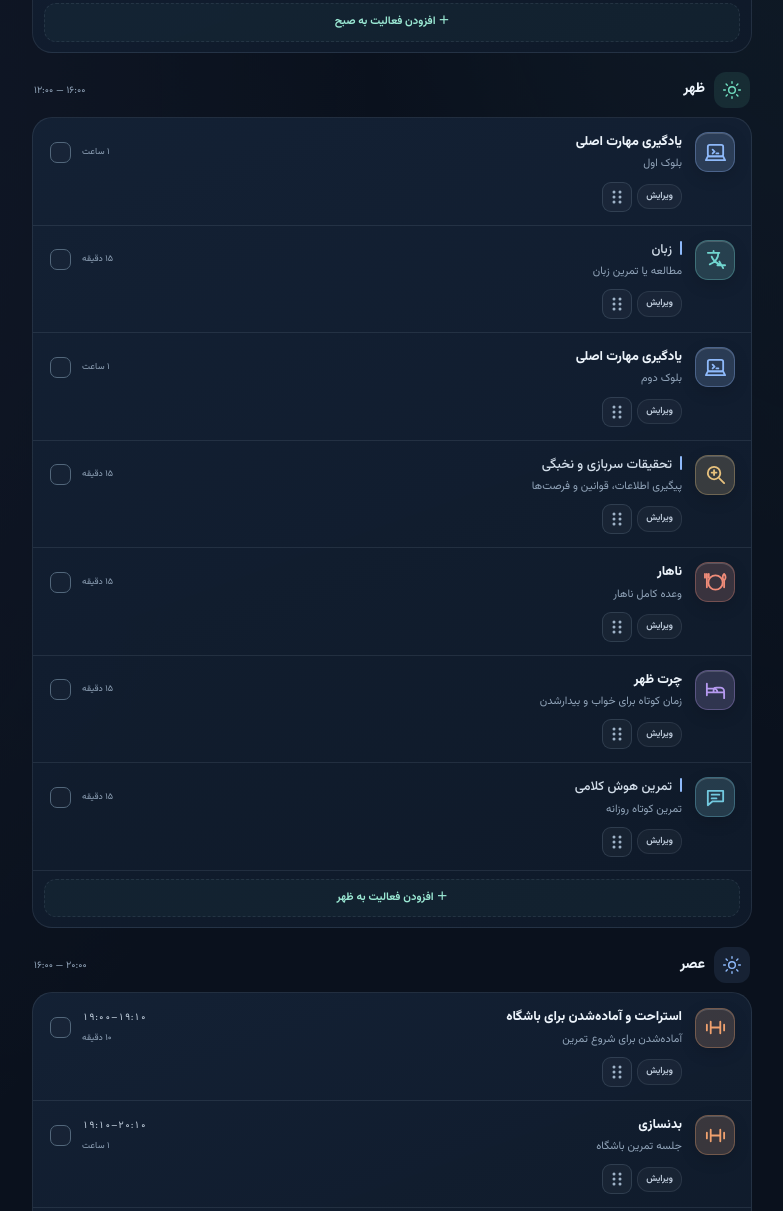
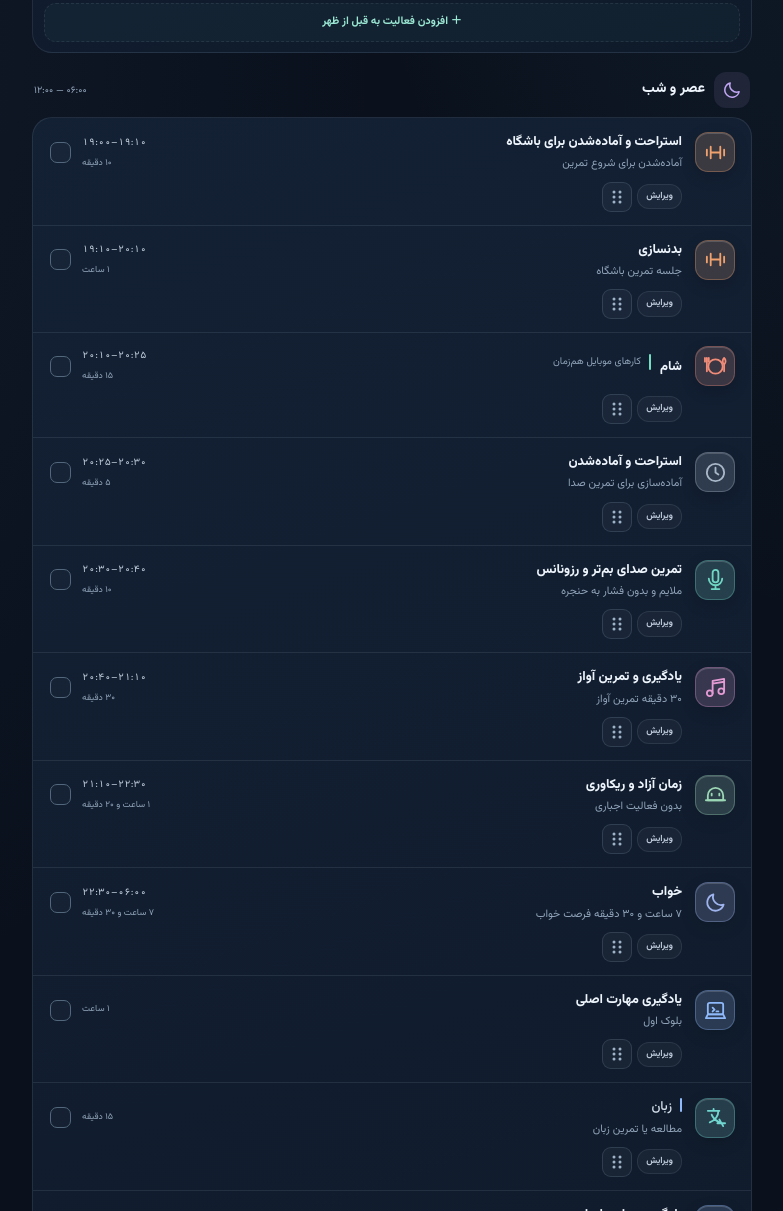
Before and after one commit to amirhonghi-byte/My_routine, a plain HTML site: page index.html in a window 1280 px wide. Shown: the part 1050-2261 px from the top of the page, without its empty margins (248-1031 px from the left). Drawn offline with Linux system fonts and the light colour scheme.

Commit message:
Update index.html

```diff
--- a/index.html
+++ b/index.html
@@ -83,6 +83,8 @@
     .section:nth-of-type(2) .section-icon { background:rgba(232,197,138,.10);color:var(--gold); }
     .section:nth-of-type(3) .section-icon { background:rgba(192,166,242,.10);color:var(--purple); }
     .section:nth-of-type(4) .section-icon { background:rgba(113,223,193,.10);color:var(--accent); }
+    .section.time-section[data-section="morning"] .section-icon { background:rgba(142,185,250,.10);color:var(--blue); }
+    .section.time-section[data-section="afternoon"] .section-icon { background:rgba(192,166,242,.10);color:var(--purple); }
     .section-title { font-size:14px;font-weight:800; }
     .section-range { font-size:10px;color:var(--muted);direction:ltr; }
     .section-card { background:linear-gradient(160deg,rgba(20,34,53,.96),rgba(15,26,42,.98)); border:1px solid var(--line); border-radius:var(--radius); overflow:hidden; }
@@ -286,7 +288,7 @@
     <div class="profile-switch" id="daySelector" aria-label="انتخاب روز هفته"></div>
     <div class="manage-row"><small id="profileHint">برنامه مستقل این روز</small><button class="manage-btn" id="addFirstTask" type="button">＋ افزودن فعالیت</button></div>
     <div class="manage-row" style="margin-top:8px"><button class="manage-btn" id="copyPlanBtn" type="button">⧉ کپی برنامه این روز به روزهای دیگر</button><button class="manage-btn" id="busyViewBtn" type="button">فهرست روز شلوغ</button><button class="manage-btn danger" id="clearDayBtn" type="button">حذف همه کارهای این روز</button></div>
-    <nav class="filters" aria-label="رفتن به بخش‌های برنامه"><a class="filter active" href="#morning">صبح</a><a class="filter" href="#noon">ظهر</a><a class="filter" href="#evening">عصر</a><a class="filter" href="#night">شب</a></nav>
+    <nav class="filters" aria-label="رفتن به بخش‌های برنامه"><a class="filter active" href="#morning">قبل از ظهر</a><a class="filter" href="#afternoon">عصر و شب</a></nav>
 
     <section id="busyPanel" class="section" hidden>
       <div class="section-head"><div class="section-title-wrap"><div class="section-title">فهرست منعطف روز شلوغ</div></div><div class="section-range">بدون ساعت‌بندی</div></div>
@@ -296,23 +298,13 @@
       <button class="manage-btn" id="leaveBusyBtn" type="button">بازگشت به برنامه زمان‌بندی‌شده</button>
     </section>
     <section class="section time-section" id="morning" data-section="morning">
-      <div class="section-head"><div class="section-title-wrap"><div class="section-icon"><svg><use href="#i-sun"/></svg></div><div class="section-title">صبح</div></div><div class="section-range">۰۶:۰۰ — ۱۲:۰۰</div></div>
+      <div class="section-head"><div class="section-title-wrap"><div class="section-icon"><svg><use href="#i-sun"/></svg></div><div class="section-title">قبل از ظهر</div></div><div class="section-range">۰۶:۰۰ — ۱۲:۰۰</div></div>
       <div class="section-card"><div id="morningTasks"></div></div>
     </section>
 
-    <section class="section time-section" id="noon" data-section="noon">
-      <div class="section-head"><div class="section-title-wrap"><div class="section-icon"><svg><use href="#i-sun"/></svg></div><div class="section-title">ظهر</div></div><div class="section-range">۱۲:۰۰ — ۱۶:۰۰</div></div>
-      <div class="section-card"><div id="noonTasks"></div></div>
-    </section>
-
-    <section class="section time-section" id="evening" data-section="evening">
-      <div class="section-head"><div class="section-title-wrap"><div class="section-icon"><svg><use href="#i-sun"/></svg></div><div class="section-title">عصر</div></div><div class="section-range">۱۶:۰۰ — ۲۰:۰۰</div></div>
-      <div class="section-card"><div id="eveningTasks"></div></div>
-    </section>
-
-    <section class="section time-section" id="night" data-section="night">
-      <div class="section-head"><div class="section-title-wrap"><div class="section-icon"><svg><use href="#i-moon"/></svg></div><div class="section-title">شب</div></div><div class="section-range">۲۰:۰۰ — ۰۶:۰۰</div></div>
-      <div class="section-card"><div id="nightTasks"></div></div>
+    <section class="section time-section" id="afternoon" data-section="afternoon">
+      <div class="section-head"><div class="section-title-wrap"><div class="section-icon"><svg><use href="#i-moon"/></svg></div><div class="section-title">عصر و شب</div></div><div class="section-range">۱۲:۰۰ — ۰۶:۰۰</div></div>
+      <div class="section-card"><div id="afternoonTasks"></div></div>
     </section>
 
     <footer class="footer">
@@ -326,7 +318,7 @@
       <h2 id="editorTitle">افزودن فعالیت</h2>
       <div class="editor-grid">
         <label class="full">نام فعالیت<input id="taskName" maxlength="70" required placeholder="مثلاً مطالعه پایتون"></label>
-        <label>بازه روز (برای فعالیت بدون ساعت)<select id="taskGroup"><option value="morning">صبح</option><option value="noon">ظهر</option><option value="evening">عصر</option><option value="night">شب</option></select></label>
+        <label>بازه روز (برای فعالیت بدون ساعت)<select id="taskGroup"><option value="morning">قبل از ظهر</option><option value="afternoon">عصر و شب</option></select></label>
         <label>مدت (دقیقه)<input id="taskDuration" type="number" min="1" max="1440" value="30" required></label>
         <label>ساعت شروع (اختیاری)<input id="taskStart" type="time"></label>
         <label>نوع فعالیت<select id="taskPriority"><option value="core">اصلی / ضروری</option><option value="supporting">پشتیبان / قابل‌حذف در روز شلوغ</option></select></label>
@@ -348,6 +340,7 @@ const STORAGE_SCHEDULE='routine-schedules-manual-v2';
 const LEGACY_KEYS=['routine-schedules-manual-v1','routine-schedules-manual-v1-legacy-backup','routine-schedules-v1','routine-schedules'];
 const BACKUP_PREFIX='routine-auto-backup-';
 let storageBlocked=false;
+let scheduleNeedsMigration=false;
 const DAYS=[['شنبه',6],['یکشنبه',0],['دوشنبه',1],['سه‌شنبه',2],['چهارشنبه',3],['پنجشنبه',4],['جمعه',5]];
     const baseGroups={
       morning:[
@@ -356,19 +349,15 @@ const DAYS=[['شنبه',6],['یکشنبه',0],['دوشنبه',1],['سه‌شنب
         {id:'m3',time:'۰۷:۴۵–۰۸:۰۰',title:'زمان آزاد',desc:'فرصت کوتاه برای آماده‌شدن و راه‌افتادن',icon:'🕒',duration:'۱۵ دقیقه',start:'07:45',end:'08:00',minutes:15,priority:'supporting'},
         {id:'m4',time:'۰۸:۰۰–۰۹:۳۰',title:'مسیر رفت + مطالعه',desc:'یک ساعت مطالعه در مسیر رفت؛ اگر شرایط مناسب نبود، از زمان جبرانی مسیر برگشت استفاده کن.',icon:'🚌',duration:'۹۰ دقیقه',start:'08:00',end:'09:30',minutes:90,priority:'core'}
       ],
-      work:[
+      afternoon:[
         {id:'w1',time:'',title:'یادگیری مهارت اصلی',desc:'بلوک اول',icon:'📚',duration:'۶۰ دقیقه',minutes:60,kind:'main',priority:'core'},
         {id:'w2',time:'',title:'زبان',desc:'مطالعه یا تمرین زبان',icon:'🌐',duration:'۱۵ دقیقه',minutes:15,kind:'parallel',priority:'supporting'},
         {id:'w3',time:'',title:'یادگیری مهارت اصلی',desc:'بلوک دوم',icon:'📚',duration:'۶۰ دقیقه',minutes:60,kind:'main',priority:'core'},
-        {id:'w4',time:'',title:'تحقیقات سربازی و نخبگی',desc:'پیگیری اطلاعات، قوانین و فرصت‌ها',icon:'🚩',duration:'۱۵ دقیقه',minutes:15,kind:'parallel',priority:'supporting'}
-      ],
-      breaks:[
+        {id:'w4',time:'',title:'تحقیقات سربازی و نخبگی',desc:'پیگیری اطلاعات، قوانین و فرصت‌ها',icon:'🚩',duration:'۱۵ دقیقه',minutes:15,kind:'parallel',priority:'supporting'},
         {id:'b1',time:'',title:'ناهار',desc:'وعده کامل ناهار',icon:'🍽️',duration:'۱۵ دقیقه',minutes:15,priority:'core'},
         {id:'b2',time:'',title:'چرت ظهر',desc:'زمان کوتاه برای خواب و بیدارشدن',icon:'🛏️',duration:'۱۵ دقیقه',minutes:15,priority:'core'},
-        {id:'b3',time:'',title:'تمرین هوش کلامی',desc:'تمرین کوتاه روزانه',icon:'🧠',duration:'۱۵ دقیقه',minutes:15,kind:'parallel',priority:'supporting'}
-      ],
-      returning:[{id:'r1',time:'در مسیر',title:'تمرین افزایش سرعت یادگیری',desc:'فعالیت ثابت مسیر برگشت',icon:'🧠',duration:'۱۵ دقیقه',minutes:15,kind:'parallel',priority:'supporting'}],
-      evening:[
+        {id:'b3',time:'',title:'تمرین هوش کلامی',desc:'تمرین کوتاه روزانه',icon:'🧠',duration:'۱۵ دقیقه',minutes:15,kind:'parallel',priority:'supporting'},
+        {id:'r1',time:'در مسیر',title:'تمرین افزایش سرعت یادگیری',desc:'فعالیت ثابت مسیر برگشت',icon:'🧠',duration:'۱۵ دقیقه',minutes:15,kind:'parallel',priority:'supporting'},
         {id:'e1',time:'۱۹:۰۰–۱۹:۱۰',title:'استراحت و آماده‌شدن برای باشگاه',desc:'آماده‌شدن برای شروع تمرین',icon:'🕒',duration:'۱۰ دقیقه',start:'19:00',end:'19:10',minutes:10,priority:'core'},
         {id:'e2',time:'۱۹:۱۰–۲۰:۱۰',title:'بدنسازی',desc:'جلسه تمرین باشگاه',icon:'🏋️',duration:'۱ ساعت',start:'19:10',end:'20:10',minutes:60,priority:'core'},
         {id:'e3',time:'۲۰:۱۰–۲۰:۲۵',title:'شام',parallel:'کارهای موبایل هم‌زمان',desc:'',icon:'🍲',duration:'۱۵ دقیقه',start:'20:10',end:'20:25',minutes:15,priority:'core'},
@@ -449,16 +438,13 @@ function iconSvg(icon){const custom=loadCustomIconsSafe().find(x=>x.id===icon);i
 function loadCustomIconsSafe(){try{return JSON.parse(localStorage.getItem('routine-custom-icons-v1')||'[]')}catch(e){return []}}
 function iconColor(icon){return iconLibrary.find(x=>x.id===icon)?.color||'#b9c8d8'}
 function iconName(icon){return iconLibrary.find(x=>x.id===icon)?.label||'آیکون دلخواه'}
-const groupNames={morning:'صبح',noon:'ظهر',evening:'عصر',night:'شب'};
-const LEGACY_GROUP_FALLBACK={work:'noon',breaks:'noon',returning:'evening'};
+const groupNames={morning:'قبل از ظهر',afternoon:'عصر و شب'};
+const LEGACY_GROUP_FALLBACK={noon:'afternoon',evening:'afternoon',night:'afternoon',work:'afternoon',breaks:'afternoon',returning:'afternoon'};
 function dayPartForTime(start){
  const match=/^(?:[01]\d|2[0-3]):[0-5]\d$/.exec(String(start||''));
  if(!match)return null;
  const [h,m]=start.split(':').map(Number),minutes=h*60+m;
- if(minutes>=360&&minutes<720)return 'morning';
- if(minutes>=720&&minutes<960)return 'noon';
- if(minutes>=960&&minutes<1200)return 'evening';
- return 'night';
+ return minutes>=360&&minutes<720?'morning':'afternoon';
 }
 const dailyMessages=['پیشرفت واقعی از کارهای کوچک و پیوسته ساخته می‌شود.','لازم نیست سریع‌ترین باشی؛ فقط پیوستگی را حفظ کن.','امروز را با قدم بعدی بساز، نه با نگرانی درباره کل مسیر.','تمرکز روی کار مهم، بهتر از شلوغ‌کردن فهرست کارهاست.','استراحت بخشی از مسیر پیشرفت است، نه نقطه مقابل آن.'];
 const clone=x=>JSON.parse(JSON.stringify(x));
@@ -466,6 +452,7 @@ function freshSchedule(){return normalizeSchedule(clone(baseGroups))}
 function normalizeSchedule(x){
  const out={};for(const g of Object.keys(groupNames))out[g]=[];
  if(!x||typeof x!=='object')return out;
+ if(Object.keys(x).some(g=>['noon','evening','night','work','breaks','returning'].includes(g))||!Array.isArray(x.afternoon))scheduleNeedsMigration=true;
  for(const [sourceGroup,tasks] of Object.entries(x)){
    if(!Array.isArray(tasks))continue;
    for(const original of tasks){
@@ -479,7 +466,7 @@ function normalizeSchedule(x){
  for(const part of Object.keys(groupNames))out[part]=sortTaskListByStart(out[part],part);
  return out;
 }
-function hasScheduleShape(x){return !!x&&typeof x==='object'&&['morning','noon','evening','night','work','breaks','returning'].some(g=>Array.isArray(x[g]))}
+function hasScheduleShape(x){return !!x&&typeof x==='object'&&['morning','afternoon','noon','evening','night','work','breaks','returning'].some(g=>Array.isArray(x[g]))}
 function backupRaw(key,value){try{const stamp=new Date().toISOString().replace(/[:.]/g,'-');localStorage.setItem(BACKUP_PREFIX+stamp,JSON.stringify({source:key,savedAt:new Date().toISOString(),value:JSON.parse(value)}));}catch(e){}}
 function loadSchedules(){
  const candidates=[STORAGE_SCHEDULE,...LEGACY_KEYS];
@@ -535,7 +522,7 @@ function sortTaskListByStart(tasks,part=''){
   return tasks.map((task,index)=>{
     const valid=/^(?:[01]\d|2[0-3]):[0-5]\d$/.test(task.start||'');
     let minutes=valid?Number(task.start.slice(0,2))*60+Number(task.start.slice(3,5)):Infinity;
-    if(valid&&part==='night'&&minutes<360)minutes+=1440;
+    if(valid&&part==='afternoon'&&minutes<360)minutes+=1440;
     return {task,index,minutes};
   }).sort((a,b)=>a.minutes-b.minutes||a.index-b.index).map(item=>item.task);
 }
@@ -552,11 +539,12 @@ function saveBusyPlans(){try{localStorage.setItem('routine-busy-plans-v1',JSON.s
 function fa(n){return String(n).replace(/[0-9]/g,d=>'۰۱۲۳۴۵۶۷۸۹'[d])}
 function fmtDuration(n){if(n%60===0)return fa(n/60)+' ساعت';if(n>60)return fa(Math.floor(n/60))+' ساعت و '+fa(n%60)+' دقیقه';return fa(n)+' دقیقه'}
 function addMinutes(time,mins){if(!time)return '';let [h,m]=time.split(':').map(Number),v=(h*60+m+mins)%1440;return String(Math.floor(v/60)).padStart(2,'0')+':'+String(v%60).padStart(2,'0')}
-function timeLabel(t){return t.start&&Number.isFinite(Number(t.minutes))?fa(t.start)+'–'+fa(addMinutes(t.start,t.minutes)):t.time||''}
+function timeLabel(t){if(t.start){const end=t.end||((Number(t.minutes)>0)?addMinutes(t.start,Number(t.minutes)):'');if(end)return fa(t.start)+'–'+fa(end)}return t.time||''}
+function durationLabel(t){if(Number(t.minutes)>0)return fmtDuration(Number(t.minutes));return t.duration||''}
 function colorFor(icon){return iconColor(icon)}
-function taskHTML(t){const checked=checks[t.id]?'checked':'';return `<div class="task ${t.kind==='parallel'?'parallel':'main'}" data-task="${t.id}" ${t.start?`data-start="${t.start}" data-end="${addMinutes(t.start,t.minutes||0)}"`:''}><span class="task-icon" aria-hidden="true" style="--icon-color:${colorFor(t.icon)}">${iconSvg(t.icon)}</span><span class="task-main"><span class="task-title">${escapeHTML(t.title||'')}</span>${t.parallel?`<span class="task-parallel">${escapeHTML(t.parallel)}</span>`:''}${t.desc?`<span class="task-desc">${escapeHTML(t.desc)}</span>`:''}</span><span class="task-meta"><span class="task-time">${timeLabel(t)}</span><span class="task-duration">${fmtDuration(t.minutes||0)}</span></span><input class="check" type="checkbox" aria-label="انجام شد" data-id="${t.id}" ${checked}><span class="task-actions"><button type="button" class="edit-task-btn" data-edit="${t.id}">ویرایش</button><button type="button" class="drag-handle" aria-label="نگه دار و برای جابه‌جایی بکش" title="برای جابه‌جایی نگه دار و بکش"><svg viewBox="0 0 16 16" aria-hidden="true"><path d="M5 3h.01M11 3h.01M5 8h.01M11 8h.01M5 13h.01M11 13h.01" stroke-width="3"/></svg></button></span></div>`}
+function taskHTML(t){const checked=checks[t.id]?'checked':'';return `<div class="task ${t.kind==='parallel'?'parallel':'main'}" data-task="${t.id}" ${t.start?`data-start="${t.start}" data-end="${addMinutes(t.start,t.minutes||0)}"`:''}><span class="task-icon" aria-hidden="true" style="--icon-color:${colorFor(t.icon)}">${iconSvg(t.icon)}</span><span class="task-main"><span class="task-title">${escapeHTML(t.title||'')}</span>${t.parallel?`<span class="task-parallel">${escapeHTML(t.parallel)}</span>`:''}${t.desc?`<span class="task-desc">${escapeHTML(t.desc)}</span>`:''}</span><span class="task-meta"><span class="task-time">${timeLabel(t)}</span><span class="task-duration">${escapeHTML(durationLabel(t))}</span></span><input class="check" type="checkbox" aria-label="انجام شد" data-id="${t.id}" ${checked}><span class="task-actions"><button type="button" class="edit-task-btn" data-edit="${t.id}">ویرایش</button><button type="button" class="drag-handle" aria-label="نگه دار و برای جابه‌جایی بکش" title="برای جابه‌جایی نگه دار و بکش"><svg viewBox="0 0 16 16" aria-hidden="true"><path d="M5 3h.01M11 3h.01M5 8h.01M11 8h.01M5 13h.01M11 13h.01" stroke-width="3"/></svg></button></span></div>`}
 function escapeHTML(s){return String(s).replace(/[&<>"']/g,c=>({'&':'&amp;','<':'&lt;','>':'&gt;','"':'&quot;',"'":'&#39;'}[c]))}
-const targetIds={morning:'morningTasks',noon:'noonTasks',evening:'eveningTasks',night:'nightTasks'};
+const targetIds={morning:'morningTasks',afternoon:'afternoonTasks'};
 function renderDays(){const el=document.getElementById('daySelector');el.innerHTML='';DAYS.forEach(([name])=>{const b=document.createElement('button');b.type='button';b.className='profile-btn'+(name===activeDay?' active':'');b.textContent=name;b.addEventListener('click',()=>switchDay(name));el.appendChild(b)})}
 function renderTasks(){groups=schedules[activeDay];allTasks=Object.values(groups).flat();for(const key of Object.keys(groupNames)){const el=document.getElementById(targetIds[key]),arr=groups[key]||[];el.innerHTML=arr.map(taskHTML).join('')+(arr.length?'':'<div class="empty-group">هنوز فعالیتی در این بخش ثبت نشده است.</div>')+`<button type="button" class="add-task-btn" data-add="${key}">＋ افزودن فعالیت به ${groupNames[key]}</button>`}
 document.querySelectorAll('.check').forEach(i=>i.addEventListener('change',e=>{checks[e.target.dataset.id]=e.target.checked;saveChecks()}));document.querySelectorAll('[data-edit]').forEach(b=>b.addEventListener('click',()=>openEditor(findTask(b.dataset.edit))));document.querySelectorAll('[data-add]').forEach(b=>b.addEventListener('click',()=>openEditor(null,b.dataset.add)));document.body.classList.remove('priority-mode');updateProgress();markCurrentTask(new Date())}
@@ -627,7 +615,7 @@ document.getElementById('resetBtn').addEventListener('click',()=>{if(!confirm('
 document.querySelectorAll('.filters a').forEach(a=>a.addEventListener('click',()=>document.querySelectorAll('.filters a').forEach(x=>x.classList.toggle('active',x===a))));
 let deferredPrompt=null;window.addEventListener('beforeinstallprompt',e=>{e.preventDefault();deferredPrompt=e});document.getElementById('installBtn').addEventListener('click',async()=>{if(deferredPrompt){deferredPrompt.prompt();await deferredPrompt.userChoice;deferredPrompt=null}else if(window.matchMedia('(display-mode: standalone)').matches)showToast('برنامه روی صفحه اصلی نصب شده است.');else showToast('برای نصب وب‌اپ، نسخه باید روی HTTPS باشد.')});
 if('serviceWorker'in navigator&&location.protocol.startsWith('http'))window.addEventListener('load',()=>navigator.serviceWorker.register('./service-worker.js').catch(()=>{}));
-renderDays();renderTasks();if(!localStorage.getItem(STORAGE_SCHEDULE)&&!storageBlocked)saveSchedules();if(storageBlocked)showToast('دادهٔ ذخیره‌شده با ساختار ناشناخته پیدا شد؛ تا بررسی، ذخیره‌سازی متوقف است.');updateDailyMessage();updateClock();setInterval(updateClock,30000);
+renderDays();renderTasks();if(scheduleNeedsMigration&&!storageBlocked)saveSchedules();else if(!localStorage.getItem(STORAGE_SCHEDULE)&&!storageBlocked)saveSchedules();if(storageBlocked)showToast('دادهٔ ذخیره‌شده با ساختار ناشناخته پیدا شد؛ تا بررسی، ذخیره‌سازی متوقف است.');updateDailyMessage();updateClock();setInterval(updateClock,30000);
 </script>
 </body>
 </html>
```
